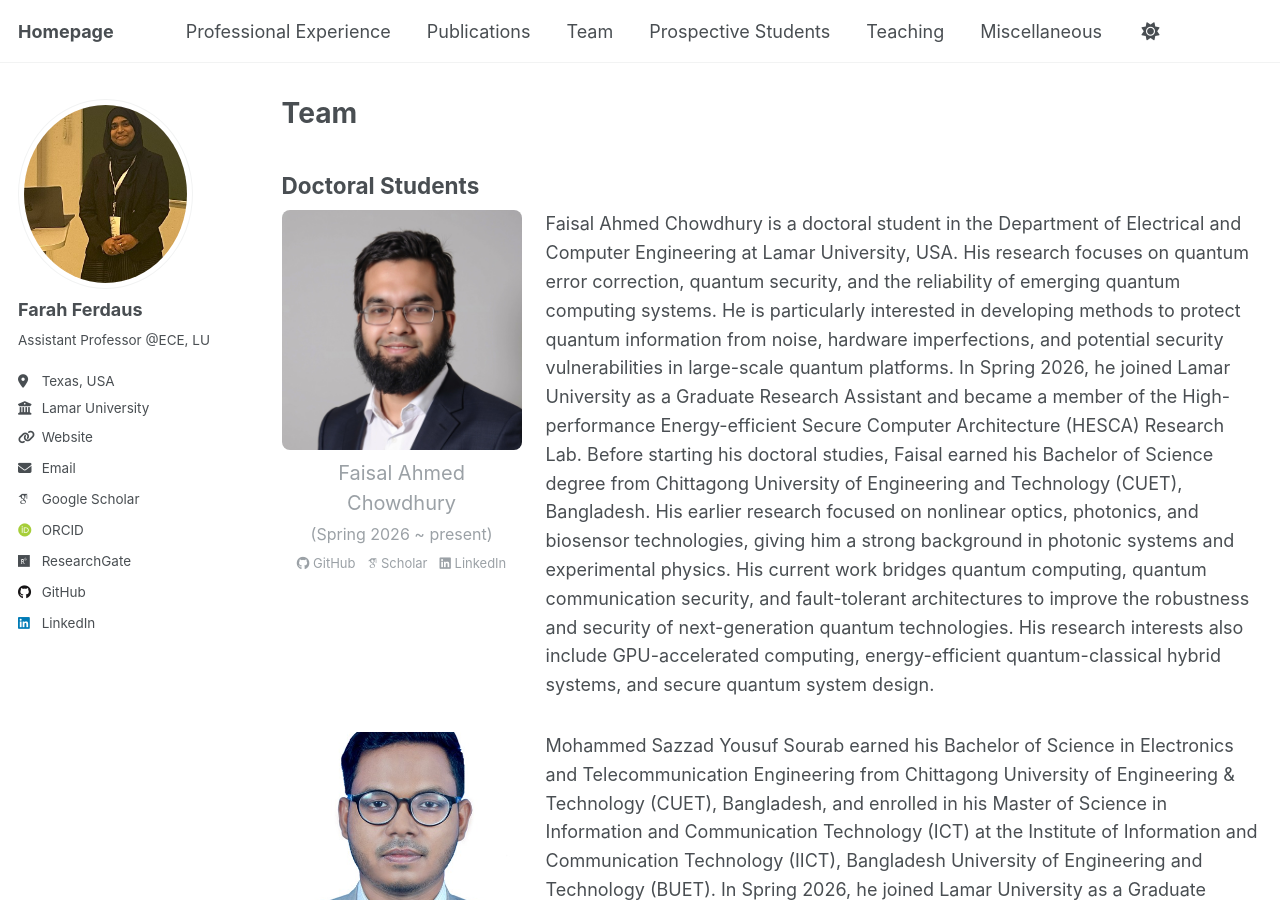
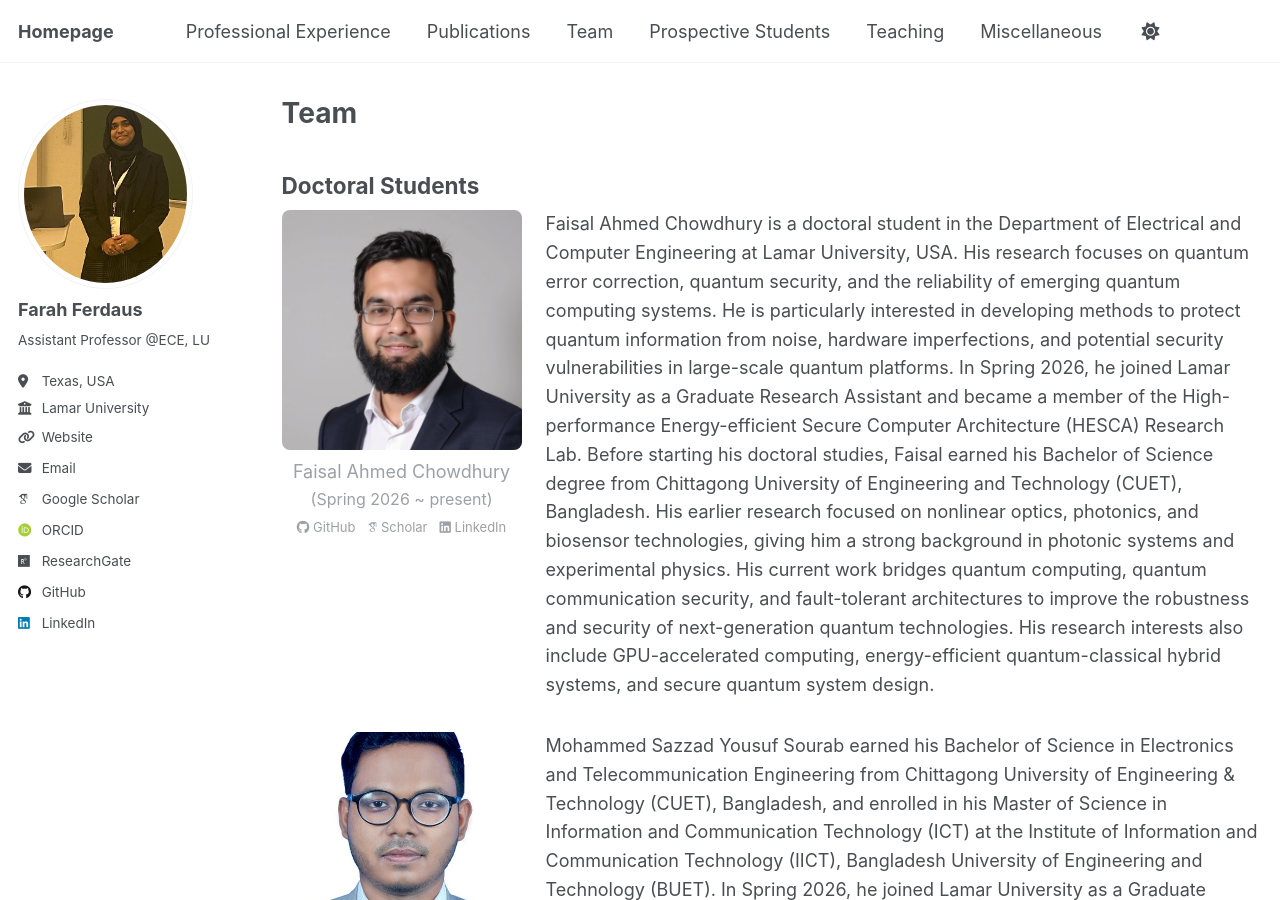
Before and after one commit to fferdaus/fferdaus.github.io, a Jekyll site: the page built from _pages/team.md, in a window 1280 px wide and 900 px high. Built offline with Jekyll 4.4.1, drawn with Linux system fonts in a browser that asks for light colours; some web fonts are replaced.

Commit message:
Update team.md

```diff
--- a/_pages/team.md
+++ b/_pages/team.md
@@ -66,7 +66,7 @@ redirect_from:
     <img src="{{ site.baseurl }}/images/Faisal.jpeg"
          style="width: 240px; height: 240px; object-fit: cover; border-radius: 8px; display: block;"
          alt="Faisal Ahmed Chowdhury"/>
-    <p style="font-size: 20px; color: var(--global-text-color-light); margin-top: 8px; margin-bottom: 6px;">
+    <p style="font-size: 18px; color: var(--global-text-color-light); margin-top: 8px; margin-bottom: 6px;">
       Faisal Ahmed Chowdhury<br>
       <span style="font-size: 16px;">(Spring 2026 ~ present)</span>
     </p>
@@ -96,7 +96,7 @@ redirect_from:
     <img src="{{ site.baseurl }}/images/Sazzad.jpg"
          style="width: 240px; height: 240px; object-fit: cover; border-radius: 8px; display: block;"
          alt="Mohammed Sazzad Yousuf Sourab"/>
-    <p style="font-size: 20px; color: var(--global-text-color-light); margin-top: 8px; margin-bottom: 6px;">
+    <p style="font-size: 18px; color: var(--global-text-color-light); margin-top: 8px; margin-bottom: 6px;">
       Mohammed Sazzad Yousuf Sourab<br>
       <span style="font-size: 16px;">(Spring 2026 ~ present)</span>
     </p>
```
